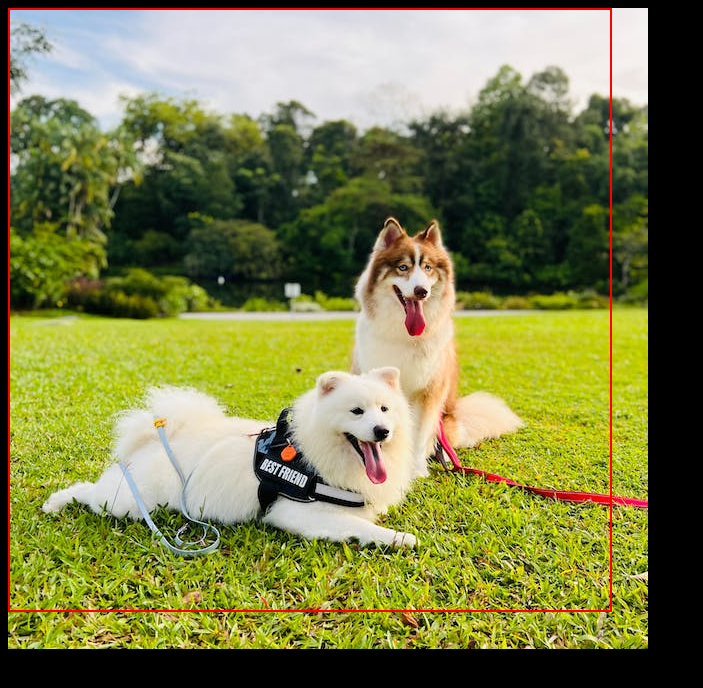
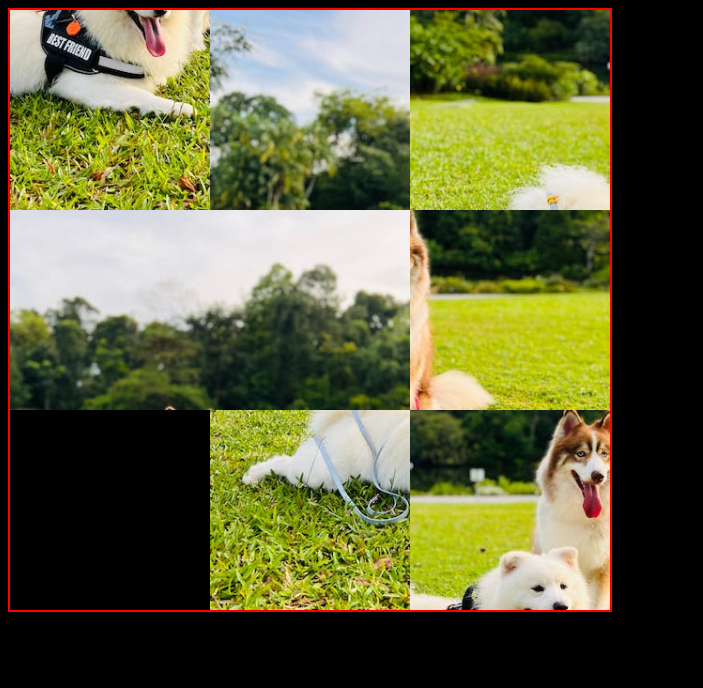
Before and after one commit to BanashreeAribenchi/Sliding-Block-Puzzle, a plain HTML site: page index.html in a window 1280 px wide. Shown: the whole page, without its empty margins (0-703 px from the left). Drawn offline with Linux system fonts and the light colour scheme.

Commit message:
two tiles

```diff
--- a/index.html
+++ b/index.html
@@ -7,7 +7,7 @@
   </head>
   <body style="background-color: black">
     <canvas id="canvas"></canvas>
-    <img src="./dogs.png" />
+    <!-- <img src="./dogs.png" /> -->
     <script src="./script.js"></script>
   </body>
 </html>
--- a/script.js
+++ b/script.js
@@ -1,61 +1,64 @@
 class Board {
   constructor(imgNWidth, imgNHeight, rowCols) {
-    this.rowCols = rowCols; //Puzzle size
-    this.width = 600; //Puzzle width size
-    this.height = 600; //Puzzle height size
+    this.rowCols = rowCols; // Puzzle size
+    this.width = 600; // Puzzle width size
+    this.height = 600; // Puzzle height size
 
-    // stores the width and height of each puzzle piece in pixels
+    // Stores the width and height of each puzzle piece in pixels
     this.widthIP = Math.floor(imgNWidth / this.rowCols);
     this.heightIP = Math.floor(imgNHeight / this.rowCols);
 
-    // size of each tile of the puzzle
+    // Size of each tile of the puzzle
     this.tileWidth = Math.floor(this.width / this.rowCols);
     this.tileHeight = Math.floor(this.height / this.rowCols);
   }
 }
 
-window.onload = function () {
-  let canvas = document.querySelector("#canvas");
-  let ctx = canvas.getContext("2d");
+let canvas = document.getElementById("canvas"); //gets a reference to the HTML canvas element with the ID "canvas" and stores it in the canvas variable.
+let ctx = canvas.getContext("2d"); //retrieves the 2D rendering context of the canvas, which allows you to draw graphics on it.
 let board;
 let tileImgs = [];
 let tileIds = [];
 let shuffledIds = [];
-  let img = new Image();
-  img.src = "./dogs.png";
+let img = new Image(); //creates a new Image object that will be used to load the puzzle image.
+img.src = "./dogs.png"; //Sets the src attribute of the img object to the path of the puzzle image you want to use.
 img.onload = () => {
+  //is an event handler that runs when the image has finished loading. It's a callback function
   console.log("Image loaded successfully");
-    cutImageIntoPieces.call(img); // Use call to set 'this' explicitly
-    canvas.addEventListener("click", move); // Add click event listener
+  cutImageIntoPieces.call(img);
+  canvas.addEventListener("click", move);
   shuffle();
 };
 
 function cutImageIntoPieces() {
-    console.log("cutImageIntoPieces function is called", this);
-
-    // Create Base for Canvas properties
-    board = new Board(this.naturalWidth, this.naturalHeight, 3);
-
-    canvas.width = board.width;
+  board = new Board(this.width, this.height, 3); //creates a new Board object using the dimensions of the loaded image and sets the number of rows and columns to 3.
+  canvas.width = board.width; //set to match the dimensions of the board.
   canvas.height = board.height;
   canvas.style.position = "absolute";
   canvas.style.border = "red 2px solid";
-    ctx.fillStyle = "gray";
-    ctx.fillRect(0, 0, canvas.width, canvas.height);
+  //   ctx.fillStyle = "gray";
+  //   ctx.fillRect(0, 0, canvas.width, canvas.height);
 
   for (let row = 0; row < board.rowCols; row++) {
+    //loop iterates over the rows and columns to cut the image into pieces and store them in tileImgs
     for (let col = 0; col < board.rowCols; col++) {
-        let tmpCanvas = document.createElement("canvas"); // Create a new canvas for each puzzle piece
+      let tmpCanvas = document.createElement("canvas");
       tmpCanvas.width = board.tileWidth;
       tmpCanvas.height = board.tileHeight;
       let tmpCtx = tmpCanvas.getContext("2d");
-
+      if (row === board.rowCols - 1 && col === board.rowCols - 1) {
+        tmpCtx.fillStyle = "gray";
+        tmpCtx.fillRect(0, 0, board.tileWidth, board.tileHeight);
+        tileImgs.push(tmpCanvas.toDataURL());
+        console.log("tile images>", tileImgs);
+        tileIds.push(-1); // Use -1 to represent the blank tile
+      } else {
         tmpCtx.drawImage(
           this,
           row * board.widthIP,
           col * board.heightIP,
-          this.widthIP,
-          this.heightIP,
+          board.widthIP,
+          board.heightIP,
           0,
           0,
           tmpCanvas.width,
@@ -64,6 +67,30 @@ window.onload = function () {
         tileImgs.push(tmpCanvas.toDataURL());
         let id = row + col * board.rowCols;
         tileIds.push(id);
+      }
+      //   if (row === 2 && col === 2) {
+      //     // This is the blank tile
+      //     tmpCtx.fillStyle = "gray";
+      //     tmpCtx.fillRect(0, 0, board.tileWidth, board.tileHeight);
+      //     tileImgs.push(tmpCanvas.toDataURL());
+      //     console.log("tile images>", tileImgs);
+      //     tileIds.push(-1); // Use -1 to represent the blank tile
+      //   } else {
+      //     tmpCtx.drawImage(
+      //       this,
+      //       row * board.widthIP,
+      //       col * board.heightIP,
+      //       board.widthIP,
+      //       board.heightIP,
+      //       0,
+      //       0,
+      //       tmpCanvas.width,
+      //       tmpCanvas.height
+      //     );
+      //     tileImgs.push(tmpCanvas.toDataURL());
+      //     let id = row + col * board.rowCols;
+      //     tileIds.push(id);
+      //   }
     }
   }
   shuffle();
@@ -74,7 +101,7 @@ window.onload = function () {
 function shuffle() {
   do {
     shuffledIds = [...tileIds];
-      for (let i = shuffledIds.length - 1; i > 0; i--) {
+    for (let i = shuffledIds.length - 1; i >= 0; i--) {
       const j = Math.floor(Math.random() * (i + 1));
       [shuffledIds[i], shuffledIds[j]] = [shuffledIds[j], shuffledIds[i]];
     }
@@ -99,12 +126,14 @@ window.onload = function () {
 }
 
 function drawAllTiles() {
+  //uses a loop to iterate over the shuffled tile IDs and draw each tile in its corresponding position.
   ctx.clearRect(0, 0, canvas.width, canvas.height);
+  let loadedImages = 0;
   for (let index = 0; index < shuffledIds.length; index++) {
     if (shuffledIds[index] == -1) continue;
-      let coord = getRowColFromIndex(index);
-      let x = coord.x * board.tileWidth; //row number
-      let y = coord.y * board.tileHeight; //col number
+    let coord = getRowColFromIndex(index); //converts a single index into the corresponding row and column.
+    let x = coord.x * board.tileWidth;
+    let y = coord.y * board.tileHeight;
     let imgURL = tileImgs[shuffledIds[index]];
     let imgObj = new Image();
     imgObj.onload = function () {
@@ -114,15 +143,18 @@ window.onload = function () {
         0,
         imgObj.width,
         imgObj.height,
-          x * board.tileWidth,
-          y * board.tileHeight,
+        x,
+        y,
         board.tileWidth,
         board.tileHeight
       );
+      loadedImages++;
+      if (loadedImages === shuffledIds.length - 1) {
+        console.log("Drawn tiles with shuffled IDs: ", shuffledIds);
+      }
     };
     imgObj.src = imgURL;
   }
-    console.log("Drawn tiles with shuffled IDs: ", shuffledIds);
 }
 
 function getRowColFromIndex(i) {
@@ -132,6 +164,7 @@ window.onload = function () {
 }
 
 function move(e) {
+  //   console.log(e.target);
   e.preventDefault();
   let coords = getMouseCoords(e.clientX, e.clientY);
   let tileX = coords.x; //row number
@@ -143,7 +176,9 @@ window.onload = function () {
   // store pixels of tile with image into temp variable
   const swapDataImage = ctx.getImageData(
     tileX * board.tileWidth,
-      tileY * board.tileHeight
+    tileY * board.tileHeight,
+    board.tileWidth,
+    board.tileHeight
   );
   ctx.fillRect(
     tileX * board.tileWidth,
@@ -228,4 +263,3 @@ window.onload = function () {
   };
   imgObj.src = imgURL;
 }
-};
```
Lines whose indentation alone changed are shown as unchanged.
